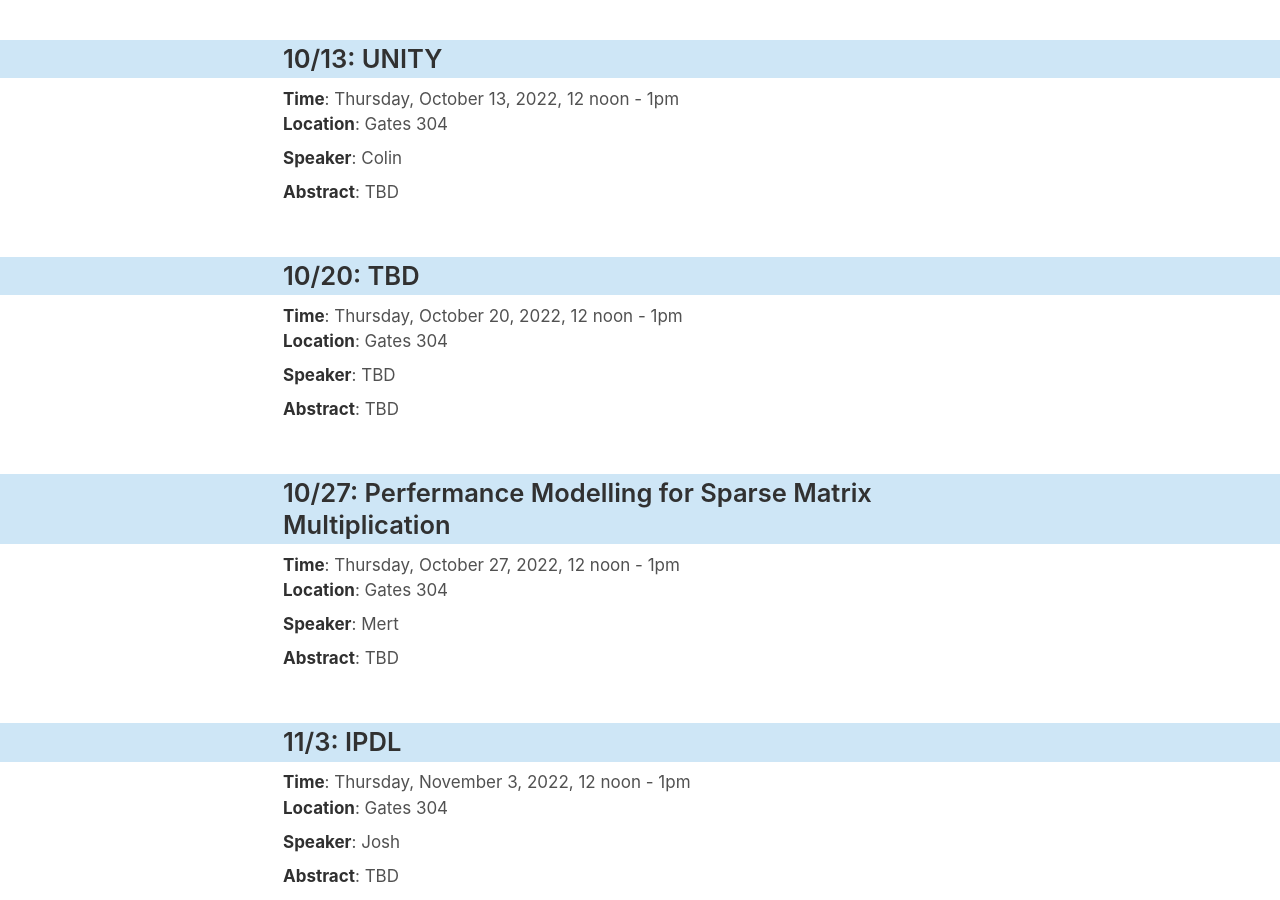
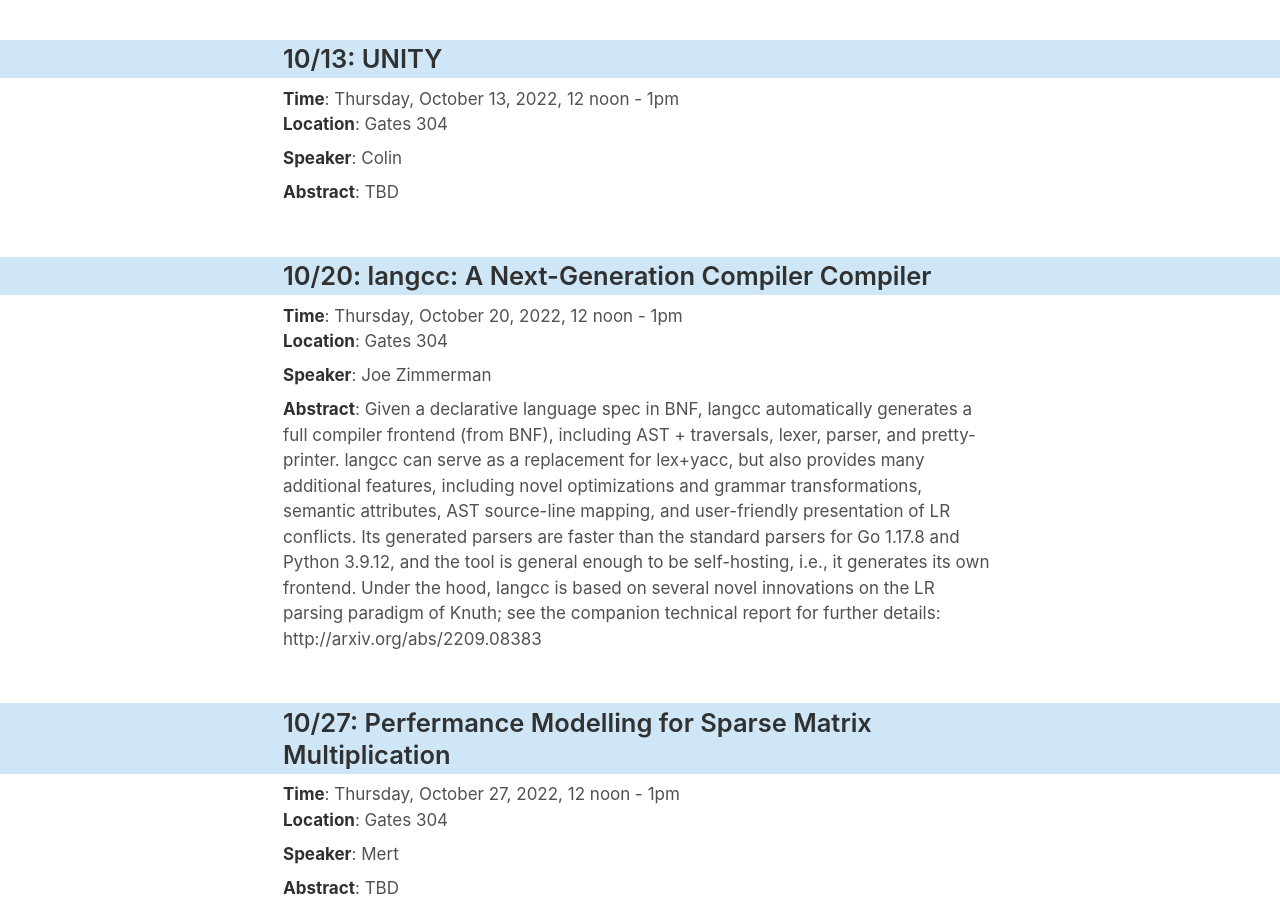
Before and after one commit to software-research-lunch/software-research-lunch.github.io, a Jekyll site: the page built from index.html, in a window 1280 px wide and 900 px high, scrolled down 2517 px. Built offline with Jekyll 4.4.1, drawn with Linux system fonts in a browser that asks for light colours.

Commit message:
add Joe's talk on 10/20

```diff
--- a/_data/schedule.yml
+++ b/_data/schedule.yml
@@ -107,9 +107,11 @@ y22_fall:
     food: ""
 
   - date: "2022-10-20"
-    abstract: "TBD"
-    title: "TBD"
-    speaker: "TBD"
+    abstract: "Given a declarative language spec in BNF, langcc automatically generates a full compiler frontend (from BNF), including AST + traversals, lexer, parser, and pretty-printer. langcc can serve as a replacement for lex+yacc, but also provides many additional features, including novel optimizations and grammar transformations, semantic attributes, AST source-line mapping, and user-friendly presentation of LR conflicts. Its generated parsers are faster than the standard parsers for Go 1.17.8 and Python 3.9.12, and the tool is general enough to be self-hosting, i.e., it generates its own frontend.
+               Under the hood, langcc is based on several novel innovations on the LR parsing paradigm of Knuth; see the companion technical report for further details:
+               http://arxiv.org/abs/2209.08383"
+    title: "langcc: A Next-Generation Compiler Compiler"
+    speaker: "Joe Zimmerman"
     bio: "TBD"
     food: ""
 
```
